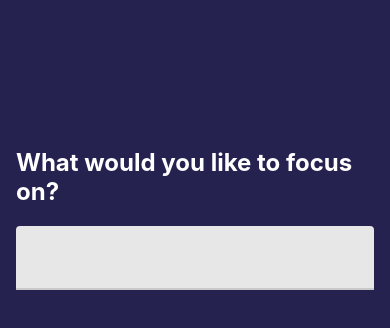
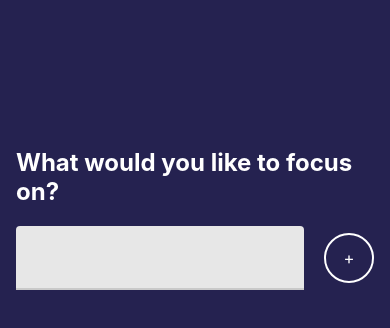
Before and after one commit to adnankarim/timefocus, a React Native app: screen / in a window 390 px wide. Shown: the top 328 px of the page. Built offline with nearby package versions, Linux system fonts and the light colour scheme.

Commit message:
added rounded button and fixed UI bugs

```diff
--- a/src/components/RoundedButton.js
+++ b/src/components/RoundedButton.js
@@ -0,0 +1,34 @@
+import React from 'react';
+import { TouchableOpacity, Text, StyleSheet } from 'react-native';
+
+
+export const RoundedButton = (
+    {
+        style = {},
+        textStyle = {},
+        size = 125,
+        ...props
+    }
+) => {
+
+    return (
+        <TouchableOpacity style={[styles(size).radius, style]}>
+            <Text style={[styles(size).text, textStyle]}>{props.title}</Text>
+        </TouchableOpacity>
+    );
+}
+
+const styles = (size) => StyleSheet.create({
+    radius: {
+        borderRadius: size / 2,
+        width: size,
+        height: size,
+        alignItems: 'center',
+        borderColor: 'white',
+        borderWidth: 2
+    },
+    text: {
+        color: 'white',
+        fontSize: size / 3,
+    }
+})
--- a/src/features/focus/Focus.js
+++ b/src/features/focus/Focus.js
@@ -1,6 +1,7 @@
 import React, { useState } from 'react';
 import { View, Text, StyleSheet } from 'react-native';
 import { TextInput } from 'react-native-paper';
+import { RoundedButton } from '../../components/RoundedButton';
 
 export const Focus = () => {
     return (
@@ -8,7 +9,8 @@
             <View style={styles.titleContainer}>
                 <Text style={styles.title}>What would you like to focus on?</Text>
                 <View style={styles.inputContainer}>
-                    <TextInput />
+                    <TextInput style={styles.textInput} />
+                    <RoundedButton title='+' size={50} style={styles.roundedButton} />
                 </View>
             </View>
         </View>
@@ -31,5 +33,15 @@
     },
     inputContainer: {
         paddingTop: 20,
+        flexDirection: 'row',
+        alignItems: 'center',
+        justifyContent: 'center'
     },
+    textInput: {
+        flex: 1,
+        marginRight: 20,
+    },
+    roundedButton: {
+        justifyContent: 'center',
+    }
 });
```
